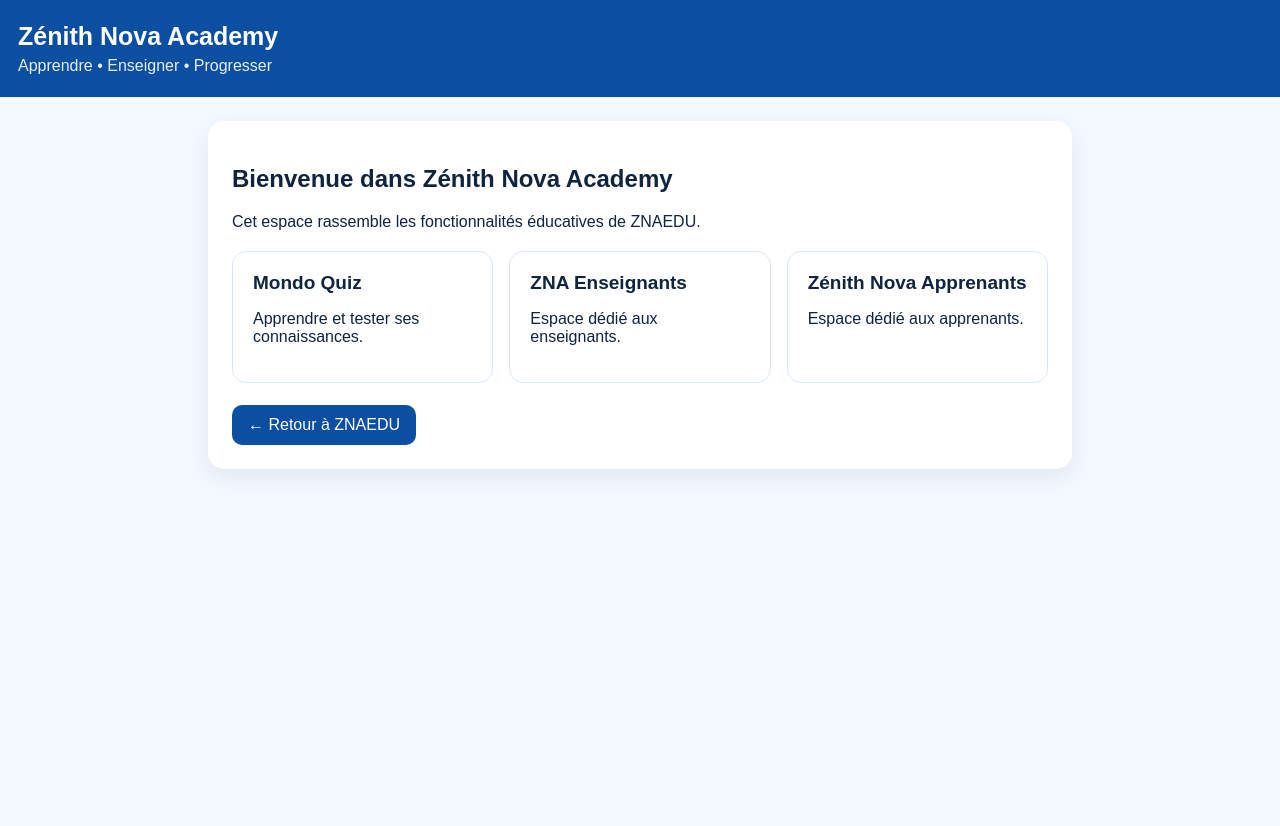
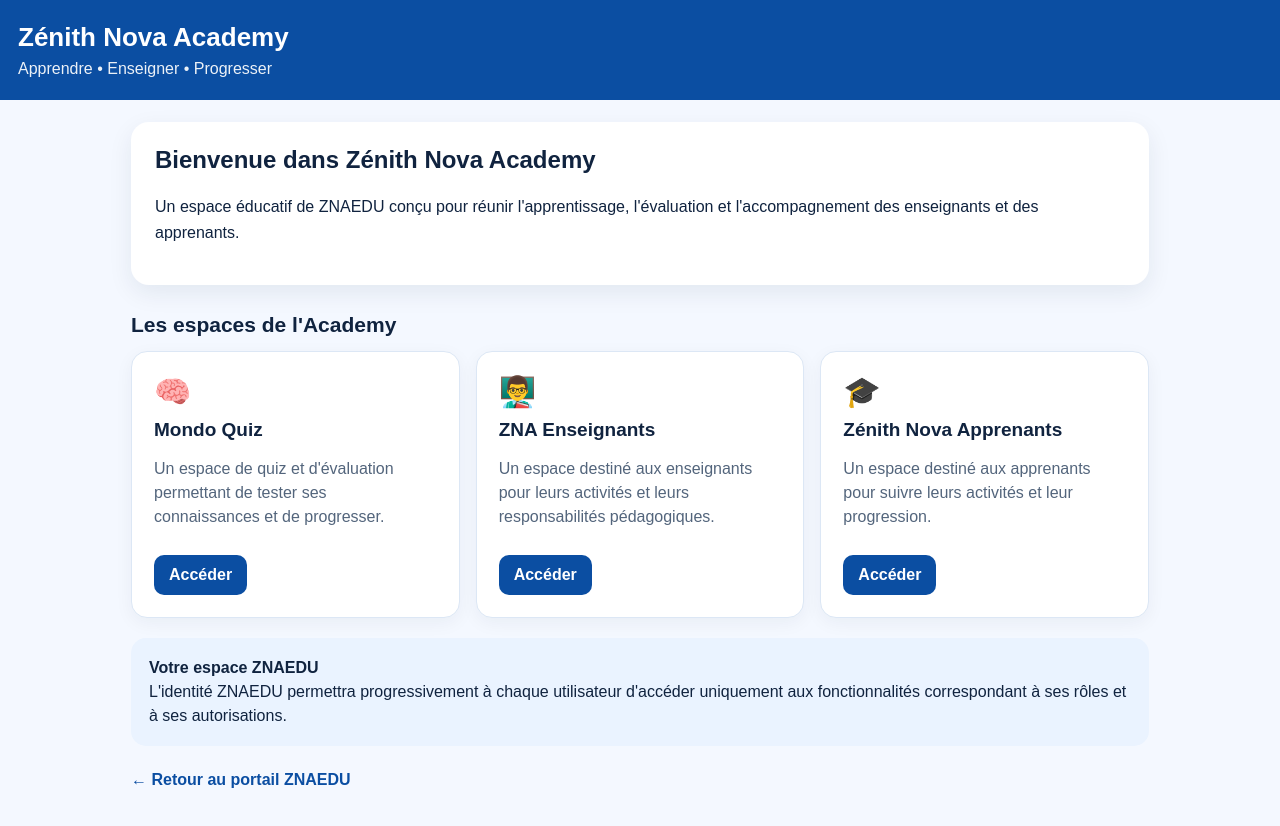
Before and after one commit to znaedu/znaedu-web, a plain HTML site: page academy/index.html in a window 1280 px wide. Before the commit the page ends 800 px from the top, so only its background shows below. Drawn offline with Linux system fonts and the light colour scheme.

Commit message:
Refactor Academy page layout and styles
Updated layout and styling for the Academy page, including adjustments to margins, paddings, and element sizes. Enhanced content structure with new sections and improved accessibility.

```diff
--- a/academy/index.html
+++ b/academy/index.html
@@ -4,98 +4,186 @@
   <meta charset="utf-8">
   <meta name="viewport" content="width=device-width, initial-scale=1">
   <title>Zénith Nova Academy — ZNAEDU</title>
+
   <style>
-    * { box-sizing: border-box; }
+    * {
+      box-sizing: border-box;
+    }
+
     body {
       margin: 0;
       font-family: Arial, sans-serif;
       background: #f4f8ff;
       color: #10233f;
     }
+
     header {
       background: #0b4ea2;
       color: white;
       padding: 22px 18px;
     }
+
     header h1 {
-      margin: 0 0 6px;
-      font-size: 25px;
+      margin: 0 0 7px;
+      font-size: 26px;
     }
+
     header p {
       margin: 0;
-      opacity: .9;
+      opacity: .92;
     }
+
     main {
-      max-width: 900px;
+      max-width: 1050px;
       margin: auto;
-      padding: 24px 18px;
+      padding: 22px 16px 40px;
     }
-    .welcome {
+
+    .hero {
       background: white;
-      border-radius: 16px;
+      border-radius: 18px;
       padding: 24px;
       box-shadow: 0 8px 25px rgba(16,35,63,.08);
+      margin-bottom: 20px;
     }
+
+    .hero h2 {
+      margin-top: 0;
+      font-size: 24px;
+    }
+
+    .hero p {
+      line-height: 1.6;
+    }
+
+    .section-title {
+      margin: 28px 0 14px;
+      font-size: 21px;
+    }
+
     .cards {
       display: grid;
-      grid-template-columns: repeat(auto-fit, minmax(220px, 1fr));
+      grid-template-columns: repeat(auto-fit, minmax(230px, 1fr));
       gap: 16px;
-      margin-top: 20px;
     }
+
     .card {
       background: white;
-      border-radius: 14px;
-      padding: 20px;
       border: 1px solid #dce7f5;
+      border-radius: 16px;
+      padding: 22px;
+      box-shadow: 0 5px 18px rgba(16,35,63,.05);
     }
-    .card h2 {
-      margin-top: 0;
+
+    .icon {
+      font-size: 30px;
+      margin-bottom: 10px;
+    }
+
+    .card h3 {
+      margin: 0 0 9px;
       font-size: 19px;
     }
-    .back {
+
+    .card p {
+      line-height: 1.5;
+      color: #53657c;
+    }
+
+    .button {
       display: inline-block;
-      margin-top: 22px;
-      padding: 11px 16px;
+      margin-top: 10px;
+      padding: 11px 15px;
       border-radius: 10px;
       background: #0b4ea2;
       color: white;
+      text-decoration: none;
+      font-weight: bold;
+    }
+
+    .info {
+      margin-top: 20px;
+      background: #eaf3ff;
+      border-radius: 15px;
+      padding: 18px;
+      line-height: 1.5;
+    }
+
+    .back {
+      display: inline-block;
+      margin-top: 25px;
+      color: #0b4ea2;
+      font-weight: bold;
       text-decoration: none;
     }
   </style>
 </head>
 
 <body>
+
   <header>
     <h1>Zénith Nova Academy</h1>
     <p>Apprendre • Enseigner • Progresser</p>
   </header>
 
   <main>
-    <section class="welcome">
+
+    <section class="hero">
       <h2>Bienvenue dans Zénith Nova Academy</h2>
+
       <p>
-        Cet espace rassemble les fonctionnalités éducatives de ZNAEDU.
+        Un espace éducatif de ZNAEDU conçu pour réunir
+        l'apprentissage, l'évaluation et l'accompagnement
+        des enseignants et des apprenants.
       </p>
+    </section>
 
-      <div class="cards">
-        <div class="card">
-          <h2>Mondo Quiz</h2>
-          <p>Apprendre et tester ses connaissances.</p>
-        </div>
+    <h2 class="section-title">Les espaces de l'Academy</h2>
 
-        <div class="card">
-          <h2>ZNA Enseignants</h2>
-          <p>Espace dédié aux enseignants.</p>
-        </div>
+    <section class="cards">
 
-        <div class="card">
-          <h2>Zénith Nova Apprenants</h2>
-          <p>Espace dédié aux apprenants.</p>
-        </div>
-      </div>
+      <article class="card">
+        <div class="icon">🧠</div>
+        <h3>Mondo Quiz</h3>
+        <p>
+          Un espace de quiz et d'évaluation permettant
+          de tester ses connaissances et de progresser.
+        </p>
+        <a class="button" href="./mondo-quiz/">Accéder</a>
+      </article>
 
-      <a class="back" href="../index.html">← Retour à ZNAEDU</a>
+      <article class="card">
+        <div class="icon">👨‍🏫</div>
+        <h3>ZNA Enseignants</h3>
+        <p>
+          Un espace destiné aux enseignants pour leurs
+          activités et leurs responsabilités pédagogiques.
+        </p>
+        <a class="button" href="./enseignants/">Accéder</a>
+      </article>
+
+      <article class="card">
+        <div class="icon">🎓</div>
+        <h3>Zénith Nova Apprenants</h3>
+        <p>
+          Un espace destiné aux apprenants pour suivre
+          leurs activités et leur progression.
+        </p>
+        <a class="button" href="./apprenants/">Accéder</a>
+      </article>
+
     </section>
+
+    <div class="info">
+      <strong>Votre espace ZNAEDU</strong><br>
+      L'identité ZNAEDU permettra progressivement à chaque
+      utilisateur d'accéder uniquement aux fonctionnalités
+      correspondant à ses rôles et à ses autorisations.
+    </div>
+
+    <a class="back" href="../index.html">← Retour au portail ZNAEDU</a>
+
   </main>
+
 </body>
 </html>
```
